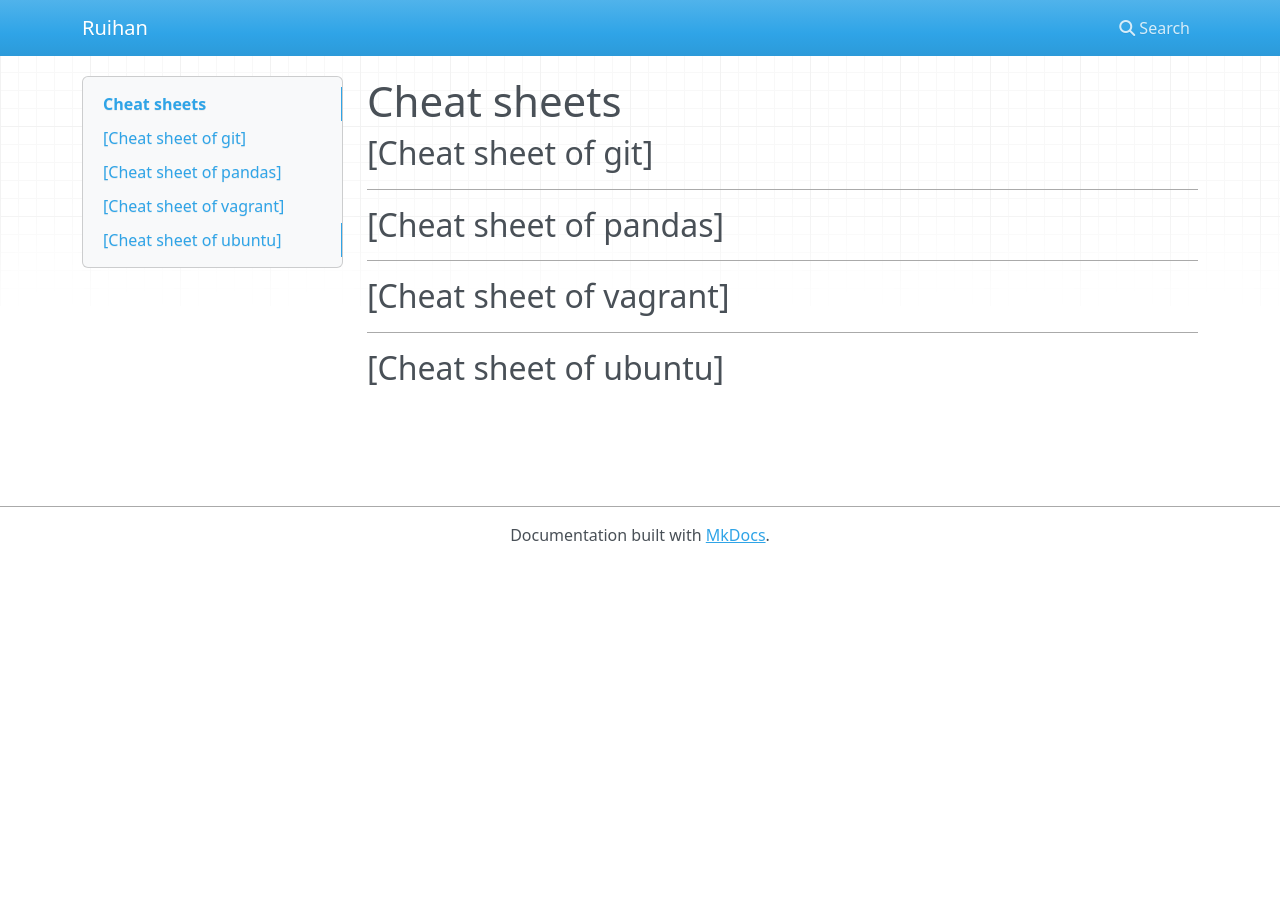
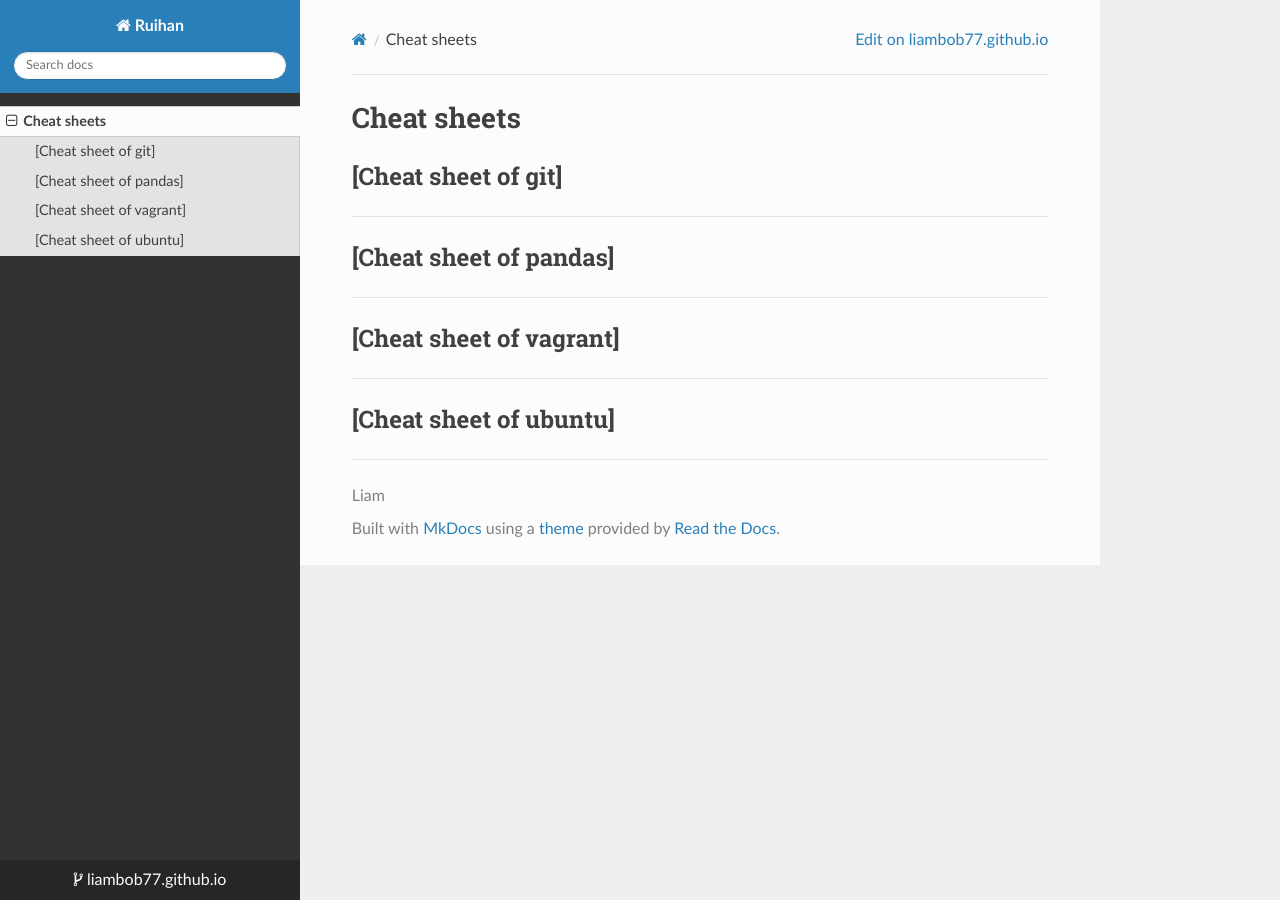
Before and after one commit to liambob77/ruihan.tech, an MkDocs documentation site: the page built from docs/index.md, in a window 1280 px wide. Built offline with MkDocs 1.6.1, drawn with Linux system fonts in a browser that asks for light colours; nearby versions of some CDN libraries.

Commit message:
Update mkdocs.yml

```diff
--- a/mkdocs.yml
+++ b/mkdocs.yml
@@ -1 +1,6 @@
 site_name: Ruihan
+theme: readthedocs
+repo_url: https://github.com/liambob77/
+repo_name: liambob77.github.io
+site_author: Wu Ruihan
+copyright: Liam
```
